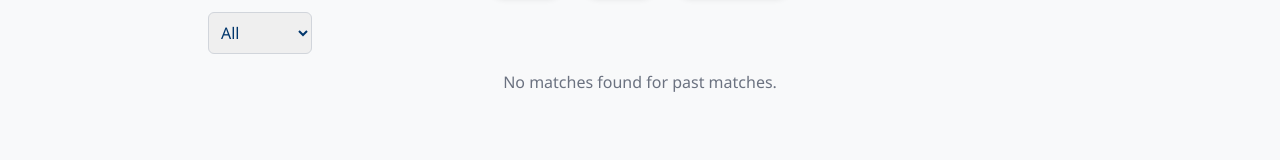
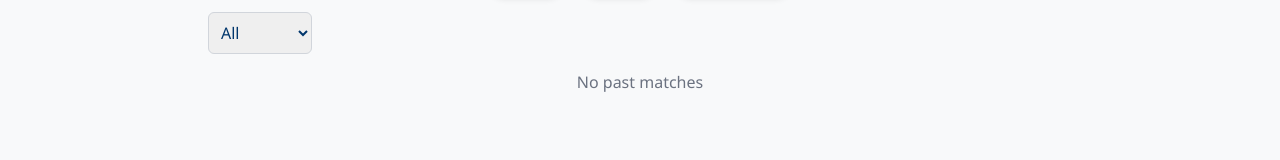
Before and after one commit to Dutt0408/my-project, a React (Create React App) app: page /Schedule in a window 1280 px wide. Both pictures are taken after a click on the button "Past". Shown: the part 121-281 px from the top of the page. Built offline with nearby package versions, Linux system fonts and the light colour scheme.

Commit message:
Commit Trial1

```diff
--- a/src/Schedule.js
+++ b/src/Schedule.js
@@ -126,7 +126,7 @@ export default function Schedule() {
       {/* Display Matches Based on Active Tab and Search */}
       <div className="space-y-4">
         {filterMatches().length === 0 ? (
-          <p className="text-gray-500 text-center">No matches found for {activeTab.toLowerCase()} matches.</p>
+          <p className="text-gray-500 text-center">No  {activeTab.toLowerCase()} matches</p>
         ) : (
           filterMatches().map((match) => (
             <div
```
